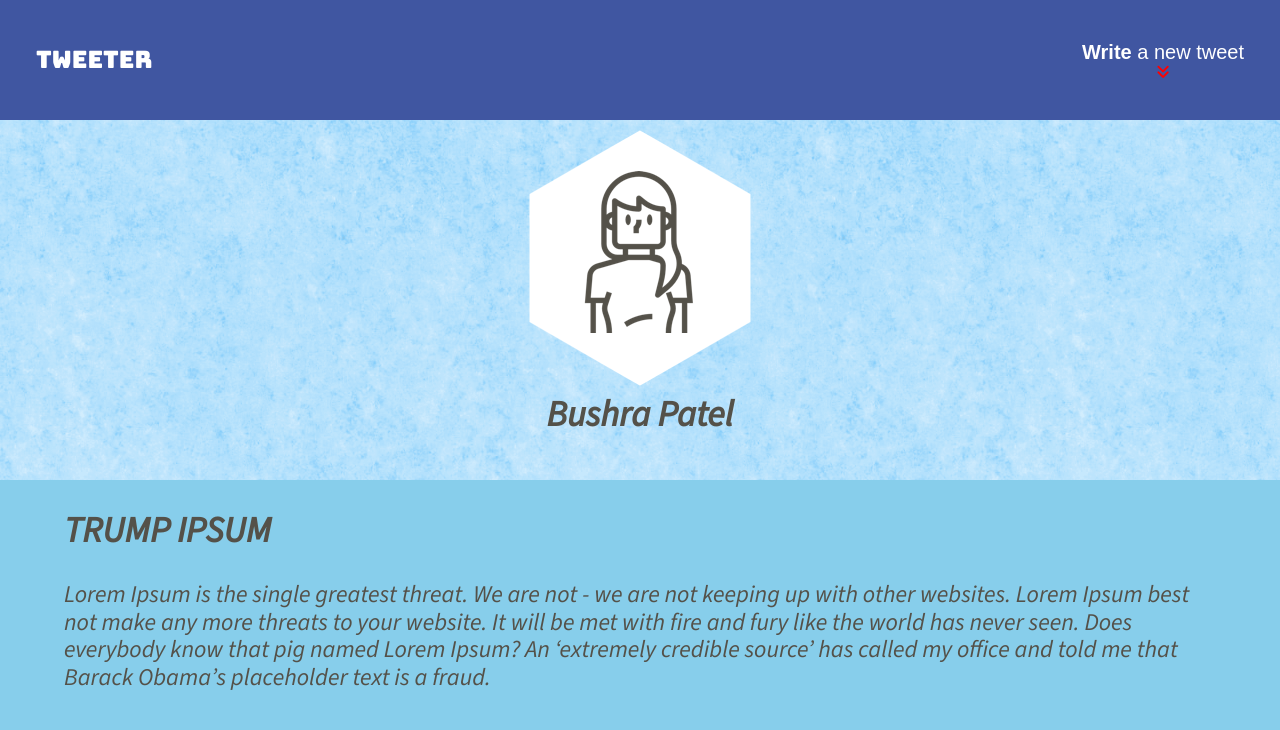
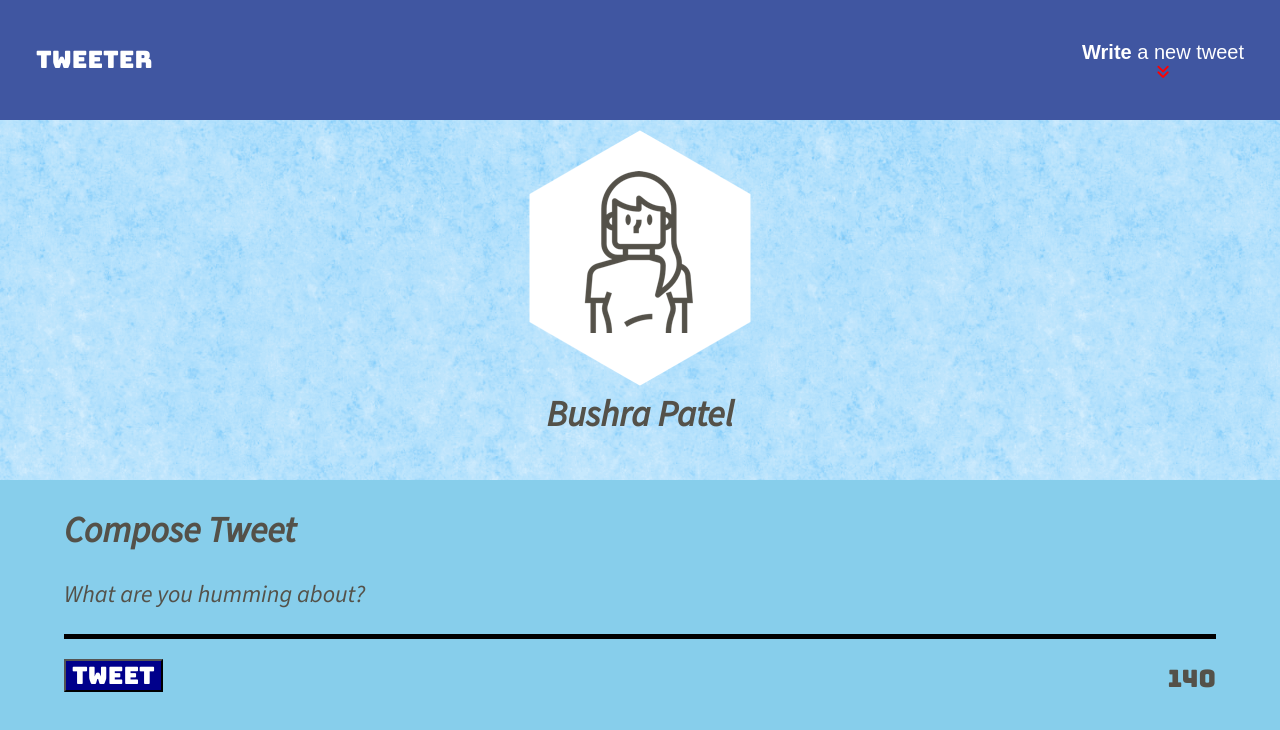
Before and after one commit to bushrapatel28/tweeter, a website: page public/index.html in a window 1280 px wide. Drawn offline with nearby package versions, Linux system fonts and the light colour scheme.

Commit message:
Add code for composing new tweet

```diff
--- a/public/index.html
+++ b/public/index.html
@@ -25,6 +25,9 @@
     <!-- HEADER CSS -->
     <link rel="stylesheet" href="/styles/header.css" type="text/css" />
 
+    <!-- NEW TWEET CSS -->
+    <link rel="stylesheet" href="/styles/new-tweet.css" type="text/css" />
+
     <!-- External JS -->
     <script src="https://ajax.googleapis.com/ajax/libs/jquery/3.4.1/jquery.min.js"></script>
 
@@ -49,13 +52,22 @@
       </div>
       <br>
       <div class="my-name">
-        <h2>Bushra Patel</h2>
+        <h2><strong>Bushra</strong> Patel</h2>
       </div>
     </header>
     <!-- Page-specific (main) content here -->
     <main class="container">
-      <h2>TRUMP IPSUM</h2>
-      <p>Lorem Ipsum is the single greatest threat. We are not - we are not keeping up with other websites. Lorem Ipsum best not make any more threats to your website. It will be met with fire and fury like the world has never seen. Does everybody know that pig named Lorem Ipsum? An ‘extremely credible source’ has called my office and told me that Barack Obama’s placeholder text is a fraud.</p>
+      <section class="new-tweet">
+        <h2>Compose Tweet</h2>
+        <form action="/tweets" method="POST">
+          <label for="tweet-text">What are you humming about?</label>
+          <textarea name="text" id="tweet-text"></textarea>
+          <div class="button-counter">
+            <button type="submit">Tweet</button>
+            <output name="counter" class="counter" for="tweet-text">140</output>            </output>
+          </div>
+        </form>
+      </section>
     </main>
   </body>
 </html>
```
